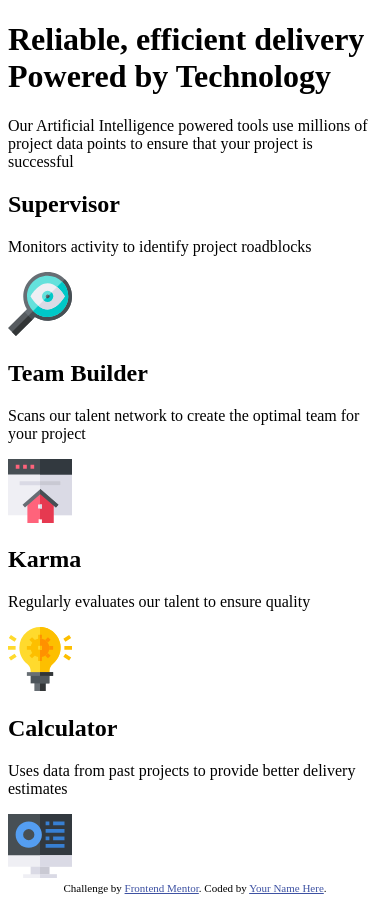
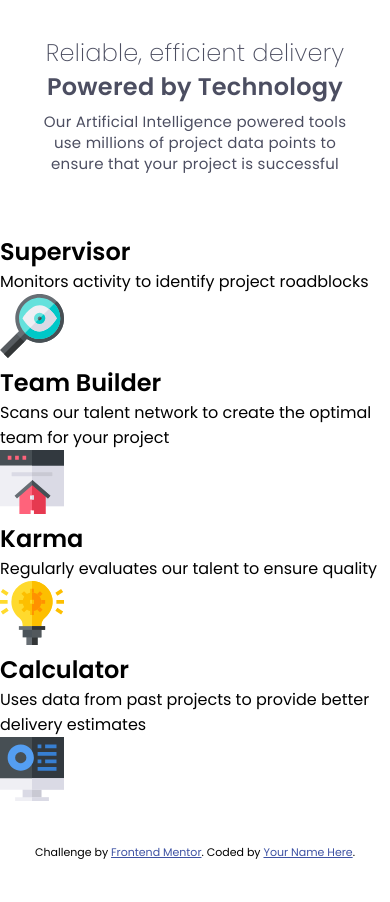
Before and after one commit to maxi1993-tech/four-card-picture-section, a plain HTML site: page index.html in a window 390 px wide. After the commit the page ends 861 px from the top, so only its background shows below. Drawn offline with Linux system fonts and the light colour scheme.

Commit message:
feat: add base styles and header mobile

```diff
--- a/style.scss
+++ b/style.scss
@@ -1,3 +1,65 @@
+/* Variables */
+:root {
+    --primary-red: hsl(0, 78%, 62%);
+    --primary-cyan: hsl(180, 62%, 55%);
+    --primary-orange: hsl(34, 97%, 64%);
+    --primary-blue: hsl(212, 86%, 64%);
+    --neutral-grey-500: hsl(234, 12%, 34%);
+    --neutral-grey-400: hsl(212, 6%, 44%);
+    --neutral-white: hsl(0, 0%, 100%);
+    --color-footer: hsl(228, 45%, 44%);
+}
+
+/* Reset */
+* {
+    box-sizing: border-box;
+    margin: 0;
+    padding: 0;
+}
+
+/* Background */
+body {
+    font-family: 'Poppins', sans-serif;
+    background-color: var(--neutral-white);
+}
+
+main {
+    min-height: 100vh;
+    display: flex;
+    flex-direction: column;
+    justify-content: center;
+    align-items: center;
+    gap: 60px;
+}
+
+/* Header */
+header {
+    width: 19.75rem;
+    color: var(--neutral-grey-500);
+    line-height: 1.40;
+    letter-spacing: 0.25px;
+    text-align: center;
+    display: flex;
+    flex-direction: column;
+    gap: 0.5rem;
+
+    h1 {
+        font-weight: 600;
+        font-size: 1.5rem;
+
+
+        span {
+            font-weight: 200;
+        }
+    }
+
+    p {
+        font-weight: 400;
+        font-size: 0.9375rem;
+    }
+}
+
+
 /* Footer */
 .attribution {
     font-size: 0.6875rem;
@@ -5,5 +67,5 @@
 }
 
 .attribution a {
-    color: hsl(228, 45%, 44%);
+    color: var(--color-footer);
 }
```
Also changed, not shown: style.css, 1 other file.
